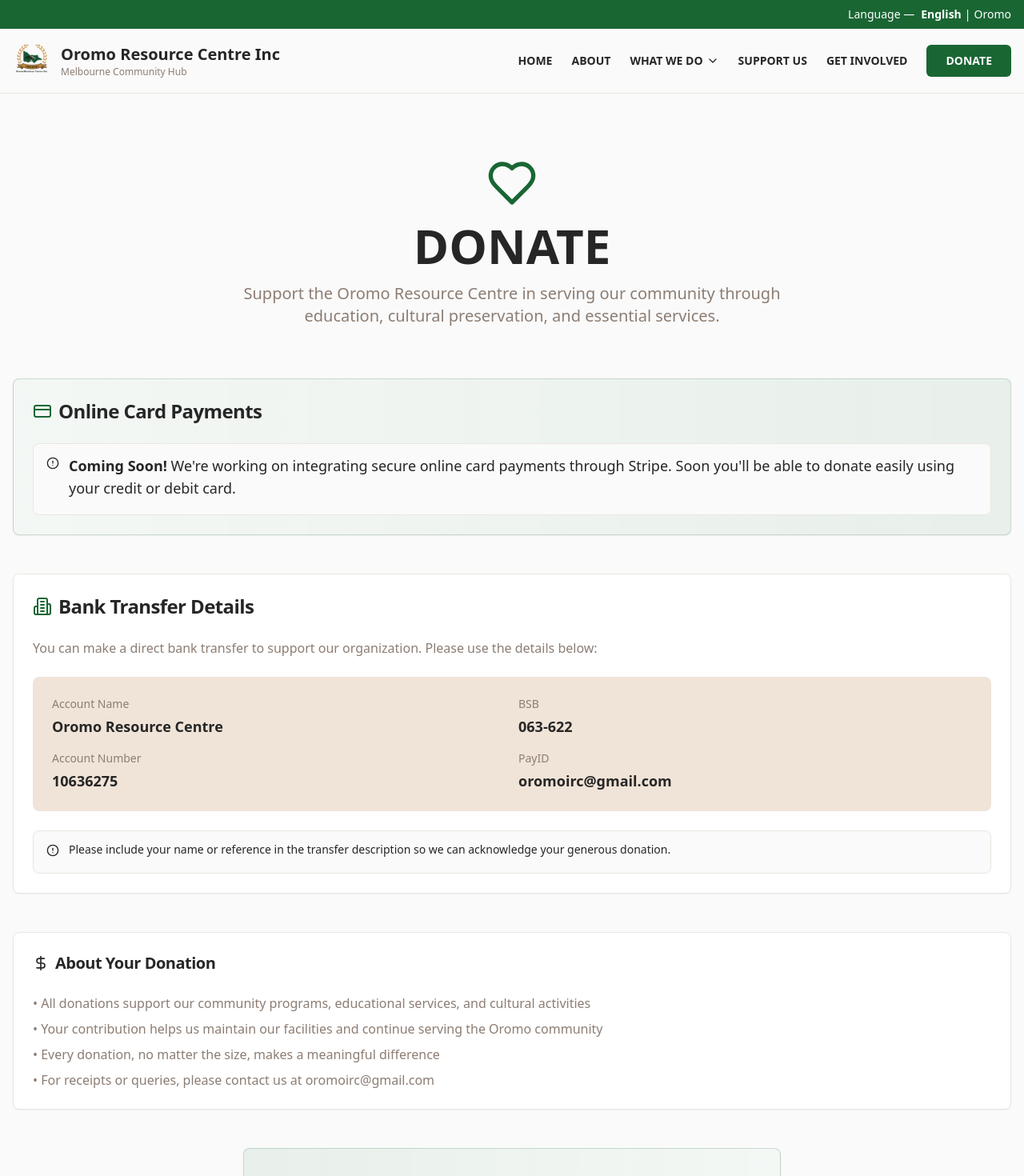
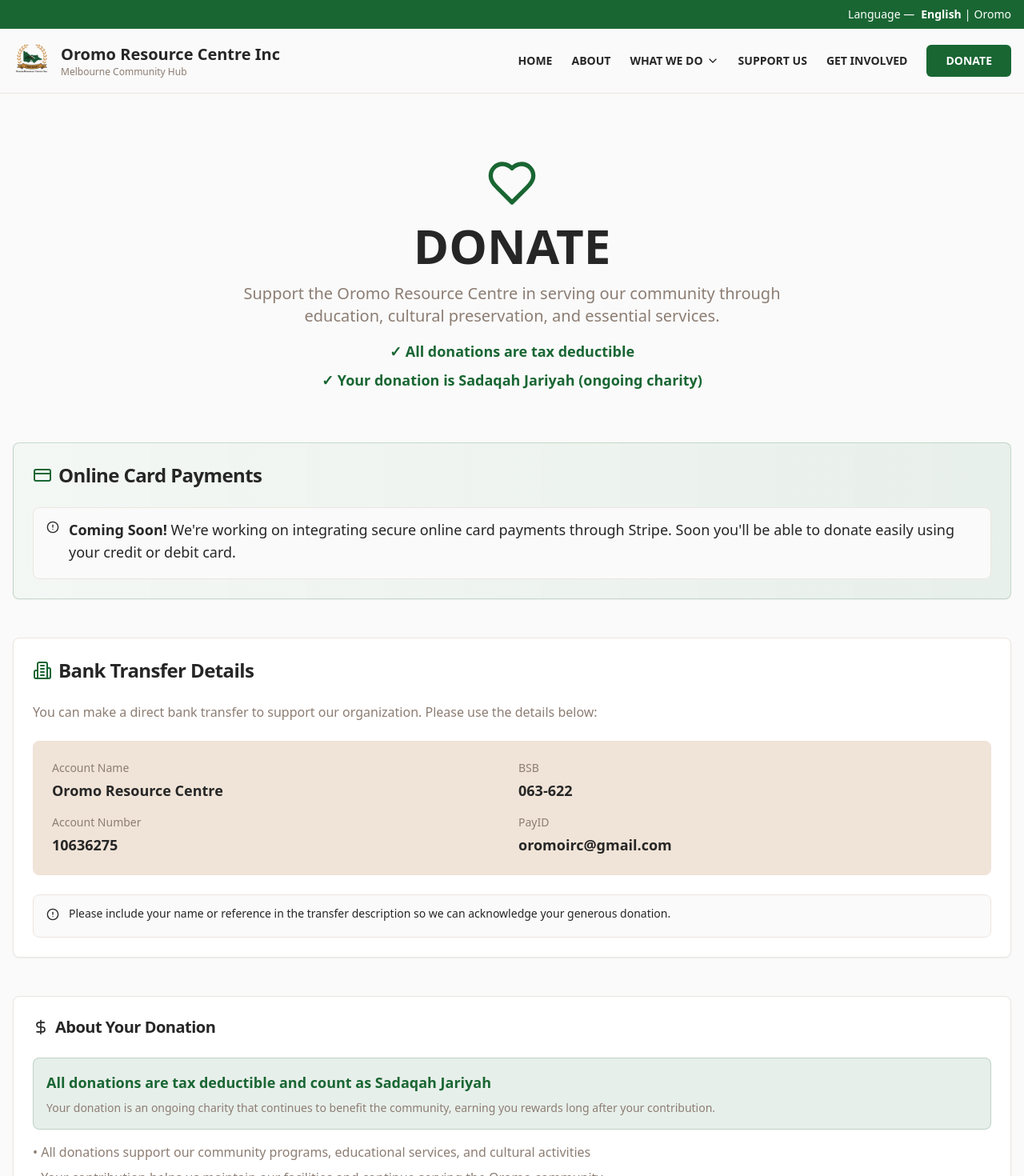
Before and after one commit to fes-reshid/oromo-resource-center, a React (Vite) app: page /donate in a window 1280 px wide. Shown: the top 1470 px of the page at 80% size. Built offline with nearby package versions, Linux system fonts and the light colour scheme.

Commit message:
Add donation details to page

```diff
--- a/src/pages/Donate.tsx
+++ b/src/pages/Donate.tsx
@@ -19,10 +19,18 @@ const Donate = () => {
           <h1 className="text-4xl md:text-6xl font-bold mb-4 text-foreground">
             {t('donate')}
           </h1>
-          <p className="text-xl text-muted-foreground max-w-3xl mx-auto">
+          <p className="text-xl text-muted-foreground max-w-3xl mx-auto mb-4">
             Support the Oromo Resource Centre in serving our community through education,
             cultural preservation, and essential services.
           </p>
+          <div className="max-w-3xl mx-auto space-y-2">
+            <p className="text-lg font-semibold text-primary">
+              ✓ All donations are tax deductible
+            </p>
+            <p className="text-lg font-semibold text-primary">
+              ✓ Your donation is Sadaqah Jariyah (ongoing charity)
+            </p>
+          </div>
         </div>
 
         {/* Coming Soon - Stripe */}
@@ -98,11 +106,20 @@ const Donate = () => {
             </CardTitle>
           </CardHeader>
           <CardContent>
+            <div className="mb-4 p-4 bg-primary/10 rounded-lg border border-primary/20">
+              <p className="text-lg font-semibold text-primary mb-2">
+                All donations are tax deductible and count as Sadaqah Jariyah
+              </p>
+              <p className="text-sm text-muted-foreground">
+                Your donation is an ongoing charity that continues to benefit the community,
+                earning you rewards long after your contribution.
+              </p>
+            </div>
             <ul className="space-y-2 text-muted-foreground">
               <li>• All donations support our community programs, educational services, and cultural activities</li>
               <li>• Your contribution helps us maintain our facilities and continue serving the Oromo community</li>
               <li>• Every donation, no matter the size, makes a meaningful difference</li>
-              <li>• For receipts or queries, please contact us at oromoirc@gmail.com</li>
+              <li>• For tax receipts or queries, please contact us at oromoirc@gmail.com</li>
             </ul>
           </CardContent>
         </Card>
```
